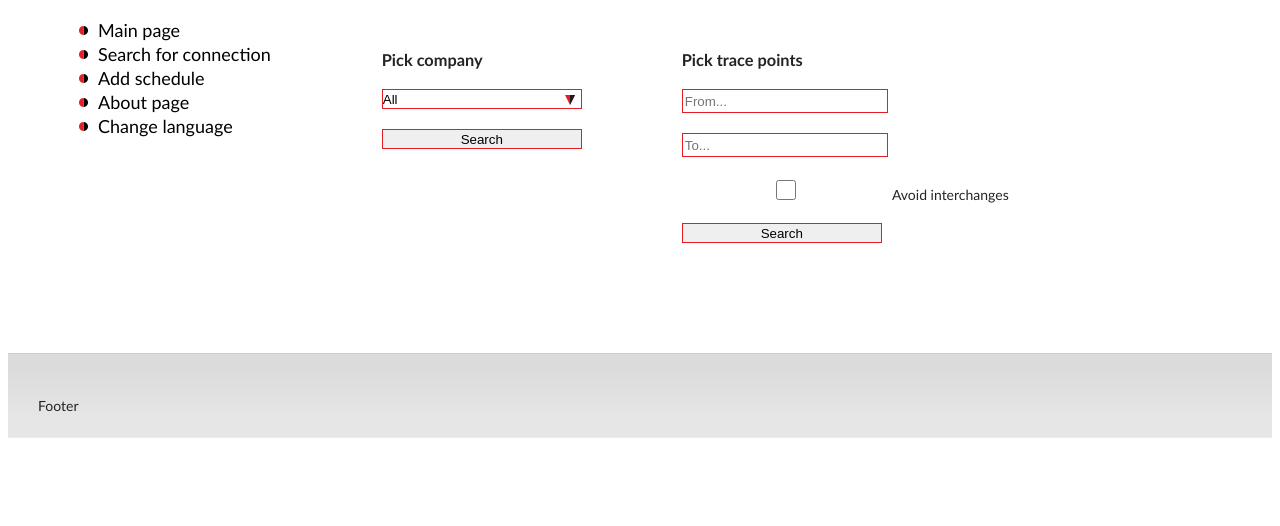
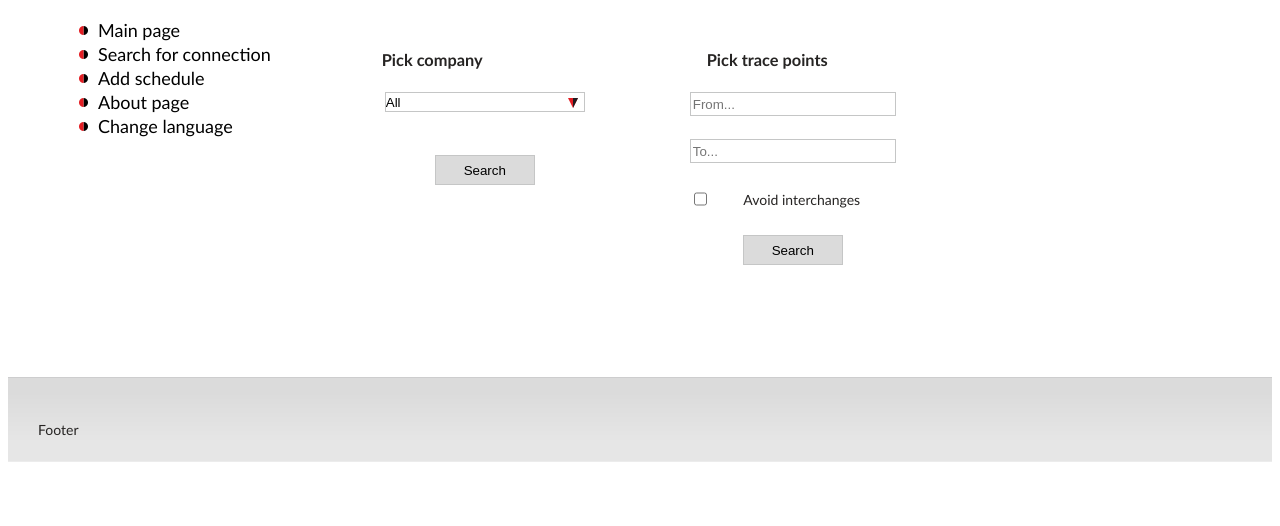
Before and after one commit to alanhawrot/jadebusem, a Django app: page /search/ in a window 1280 px wide. Shown: the part 128-654 px from the top of the page. Run offline with Django 3.2, Linux system fonts and the light colour scheme; data that the repository does not hold is empty.

```diff
--- a/static/styles/basic.css
+++ b/static/styles/basic.css
@@ -130,14 +130,14 @@ li li {
 }
 
 input {
-    border: 1px solid #E31E24;
+    border: 1px solid #C5C6C6;
     height: 20px;
     width: 200px;
 }
 
 
  select {
-   border: 1px solid #E31E24;
+   border: 1px solid #C5C6C6;
    -moz-appearance: none; /* Firefox */
    -webkit-appearance: none; /* Safari and Chrome */
    width: 200px;
@@ -150,7 +150,17 @@ input {
 
 
 .submitInput {
-
+    width: 100px;
+    height: 30px;
+    background: #DBDBDB;
+    border: 1px solid #C5C6C6;
+    -webkit-touch-callout: none;
+    -webkit-user-select: none;
+    -khtml-user-select: none;
+    -moz-user-select: none;
+    -ms-user-select: none;
+    user-select: none;
+    cursor: pointer; cursor: hand;
 }
 
 .textInput {
@@ -158,7 +168,7 @@ input {
 }
 
 .checkboxInput {
-
+    width: auto !important;
 }
 
 .radioInput {
@@ -166,11 +176,20 @@ input {
 }
 
 .fileInput {
-
+    border: 0px !important;
+    display: block !important;
+    width: 100px !important;
+    height: 30px !important;
+    opacity: 0 !important;
+    cursor: pointer; cursor: hand;
 }
-
-.selectButton {
-
+.fileInputText {
+    position: relative;
+    top: -32px;
+    color: #000000;
+    line-height: 30px;
+    vertical-align: middle;
+    pointer-events: none;
 }
 
 .selectOption {
@@ -178,7 +197,8 @@ input {
 }
 
 .scheduleHourNavigator {
-    width: 15px;
+    width: 22px;
+    height: 22px;
 }
 
 .scheduleHour {
--- a/templates/search_engine/search.html
+++ b/templates/search_engine/search.html
@@ -16,33 +16,53 @@
     <form action="." method="post">
         <div class="largeMargin floating">
             <h3 class="formMargin">Pick company</h3>
+            <table>
+                <tr>
+                    <td colspan="2">
                         <select class="selectButton formMarginLRB" name="company_name">
                             <option class="selectOption" selected="selected">{% trans "All" %}</option>
                             {% for company in companies %}
                                 <option>{{ company.company }}</option>
                             {% endfor %}
-            </select>
-
-            <div class="formMarginLRB"><input class="submitInput" type="submit" value={% trans "Search" %}>
-            </div>
+                        </select></td>
+                </tr>
+                <tr>
+                    <td colspan="2" class="centered"><input class="submitInput" type="submit"
+                                                            value={% trans "Search" %}>
+                    </td>
+                </tr>
+            </table>
         </div>
         <div class="floating largeMargin">
             <h3 class="formMargin">Pick trace points</h3>
-
-            <div class="formMarginLRB">
+            <table>
+                <tr>
+                    <td colspan="2">
                         <input class="textInput" type="text" name="from" value="{{ search_from }}"
                                placeholder={% trans "From..." %} required>
-            </div>
-            <div class="formMarginLRB"><input class="textInput" type="text" name="to" value="{{ search_to }}"
+                    </td>
+                </tr>
+                <tr>
+                    <td colspan="2">
+                        <input class="textInput" type="text" name="to" value="{{ search_to }}"
                                placeholder={% trans "To..." %} required>
-            </div>
-            <div class="formMarginLRB"><input class="checkboxInput" type="checkbox" name="interchange"
+                    </td>
+                </tr>
+                <tr>
+                    <td><input class="checkboxInput" type="checkbox" name="interchange"
                                value="Interchange"
                                id="interchange"/>
+                    </td>
+                    <td>
                         <label for="interchange">{% trans "Avoid interchanges" %}</label>
-            </div>
-            <div class="formMarginLRB"><input class="submitInput" type="submit" value={% trans "Search" %}>
-            </div>
+                    </td>
+
+                </tr>
+                <tr>
+                    <td colspan="2" class="centered"><input class="submitInput" type="submit" value={% trans "Search" %}></td>
+                </tr>
+
+            </table>
         </div>
     </form>
 
```
Also changed, not shown: templates/jadebusem_site/language.html (+13 -1 lines), templates/schedules/add.html (+12 -5 lines). Lines whose indentation alone changed are shown as unchanged.
